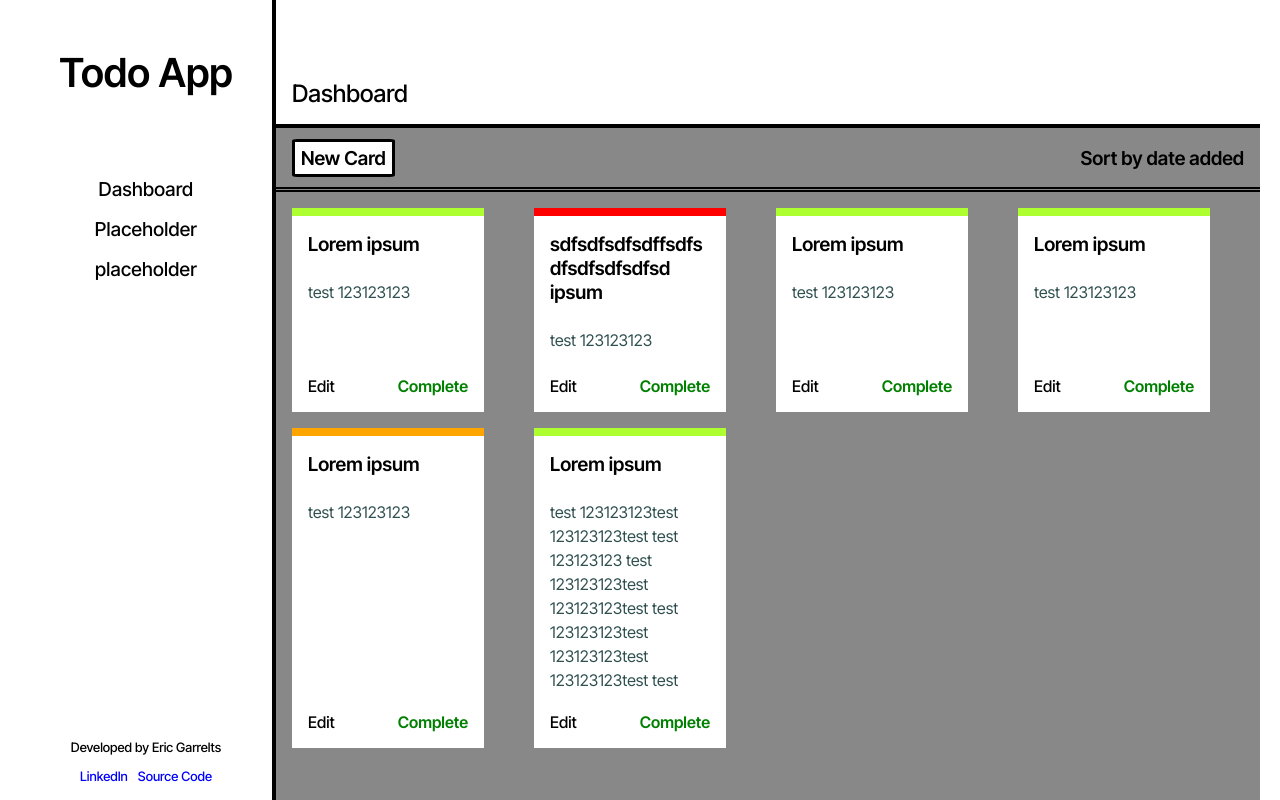
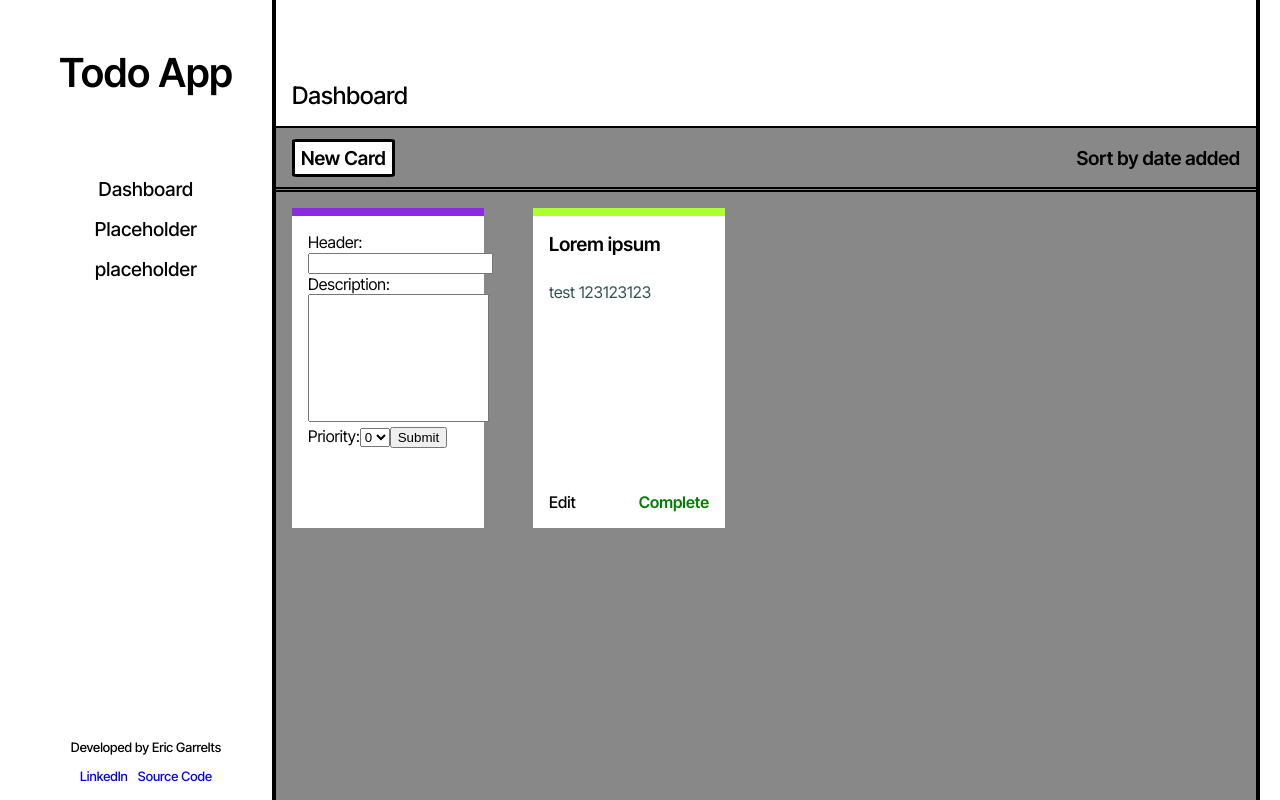
Before and after one commit to EricGarrelts/Todo-App, a Next.js app: page / in a window 1280 px wide. Both pictures are taken after a click on the element "New Card". Built offline with nearby package versions, Linux system fonts and the light colour scheme.

Commit message:
Added card create form.

```diff
--- /dev/null
+++ b/components/Card/NewCard.tsx
@@ -0,0 +1,51 @@
+import React, { useState } from "react";
+import styles from "../../styles/Card.module.css";
+
+type Props = {
+  createCard: Function;
+};
+
+const NewCard = (props: Props) => {
+  const [header, setHeader] = useState({});
+  const [description, setDescription] = useState();
+  const [priority, setPriority] = useState(0);
+
+  const submitForm = (event: React.FormEvent<HTMLFormElement>) => {
+    event.preventDefault();
+    props.createCard();
+  };
+
+  return (
+    <div className={`${styles.container} ${styles.new}`}>
+      <form onSubmit={submitForm}>
+        <label>
+          Header:
+          <input
+            type="text"
+            required
+            onChange={(e) => setHeader(e.target.value)}
+          />
+        </label>
+        <label>
+          Description:
+          <textarea
+            className={styles.textarea}
+            maxLength={250}
+            onChange={(e) => setDescription(e.target.value)}
+          />
+        </label>
+        <label>
+          Priority:
+          <select onChange={(e) => setPriority(e.target.value)}>
+            <option value={0}>0</option>
+            <option value={1}>1</option>
+            <option value={2}>2</option>
+          </select>
+        </label>
+        <input type="submit" />
+      </form>
+    </div>
+  );
+};
+
+export default NewCard;
--- a/components/Cards/Cards.tsx
+++ b/components/Cards/Cards.tsx
@@ -1,12 +1,14 @@
 import React, { useState } from "react";
 import styles from "../../styles/Cards.module.css";
 import Card from "../Card/Card";
+import NewCard from "../Card/NewCard";
 
 type Props = {};
 
 export default function Cards({}: Props) {
   const [sortToggle, setSortToggle] = useState(false);
   const [currentSort, setCurrentSort] = useState("date added");
+  const [newCard, setNewCard] = useState(false);
 
   function handleSort() {
     setSortToggle(!sortToggle);
@@ -17,10 +19,16 @@ export default function Cards({}: Props) {
     setSortToggle(false);
   }
 
+  function createCard() {
+    setNewCard(!newCard);
+  }
+
   return (
     <div className={styles.container}>
       <div className={styles.header}>
-        <div className={styles.newcard}>New Card</div>
+        <div className={styles.newcard} onClick={createCard}>
+          New Card
+        </div>
         <div
           onClick={handleSort}
           className={`${styles.noselect} ${styles.button}`}
@@ -46,20 +54,8 @@ export default function Cards({}: Props) {
 
       {/* Cards*/}
       <div className={styles.cardcontainer}>
+        {newCard ? <NewCard createCard={createCard} /> : ""}
         <Card priority={0} title="Lorem ipsum" description="test 123123123" />
-        <Card
-          priority={2}
-          title="sdfsdfsdfsdffsdfsdfsdfsdfsdfsd ipsum"
-          description="test 123123123"
-        />
-        <Card priority={0} title="Lorem ipsum" description="test 123123123" />
-        <Card priority={0} title="Lorem ipsum" description="test 123123123" />
-        <Card priority={1} title="Lorem ipsum" description="test 123123123" />
-        <Card
-          priority={0}
-          title="Lorem ipsum"
-          description="test 123123123test 123123123test test 123123123 test 123123123test 123123123test test 123123123test 123123123test 123123123test test 123123123test 123123123test 123123123test test 123123123test 123123123test 123123123test test 123123123test 123123123test 123123123test test 123123123"
-        />
       </div>
     </div>
   );
--- a/styles/Card.module.css
+++ b/styles/Card.module.css
@@ -52,3 +52,13 @@
 .high {
   border-color: red;
 }
+
+.new {
+  border-color: blueviolet;
+  height: 20rem;
+}
+
+.textarea {
+  resize: none;
+  min-height: 8rem;
+}
--- a/styles/Cards.module.css
+++ b/styles/Cards.module.css
@@ -2,6 +2,8 @@
   background-color: #888888;
   flex-grow: 1;
   overflow: auto;
+  border-style: solid;
+  border-width: 0px 4px 0px 0px;
 }
 
 .header {
--- a/styles/Header.module.css
+++ b/styles/Header.module.css
@@ -1,7 +1,7 @@
 .container {
   height: 8rem;
   border-style: solid;
-  border-width: 0px 0px 4px 0px;
+  border-width: 0px 4px 2px 0px;
   position: relative;
 }
 
```
